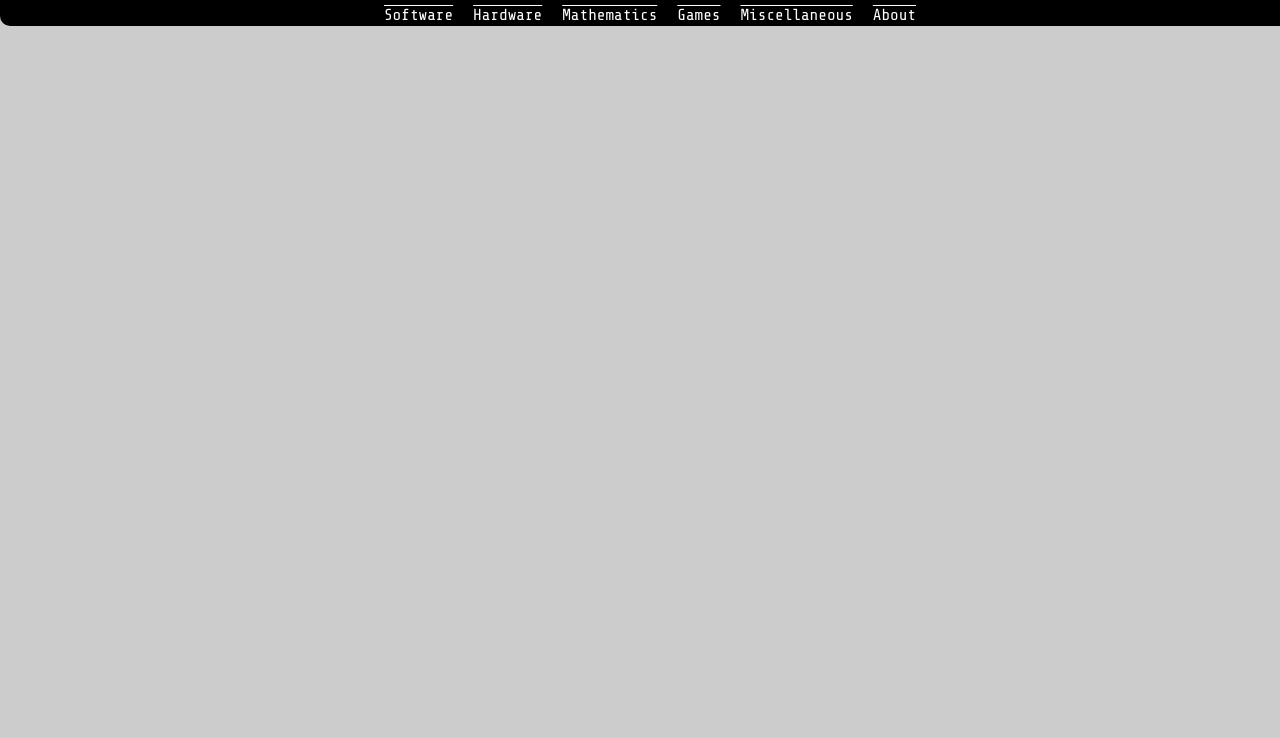
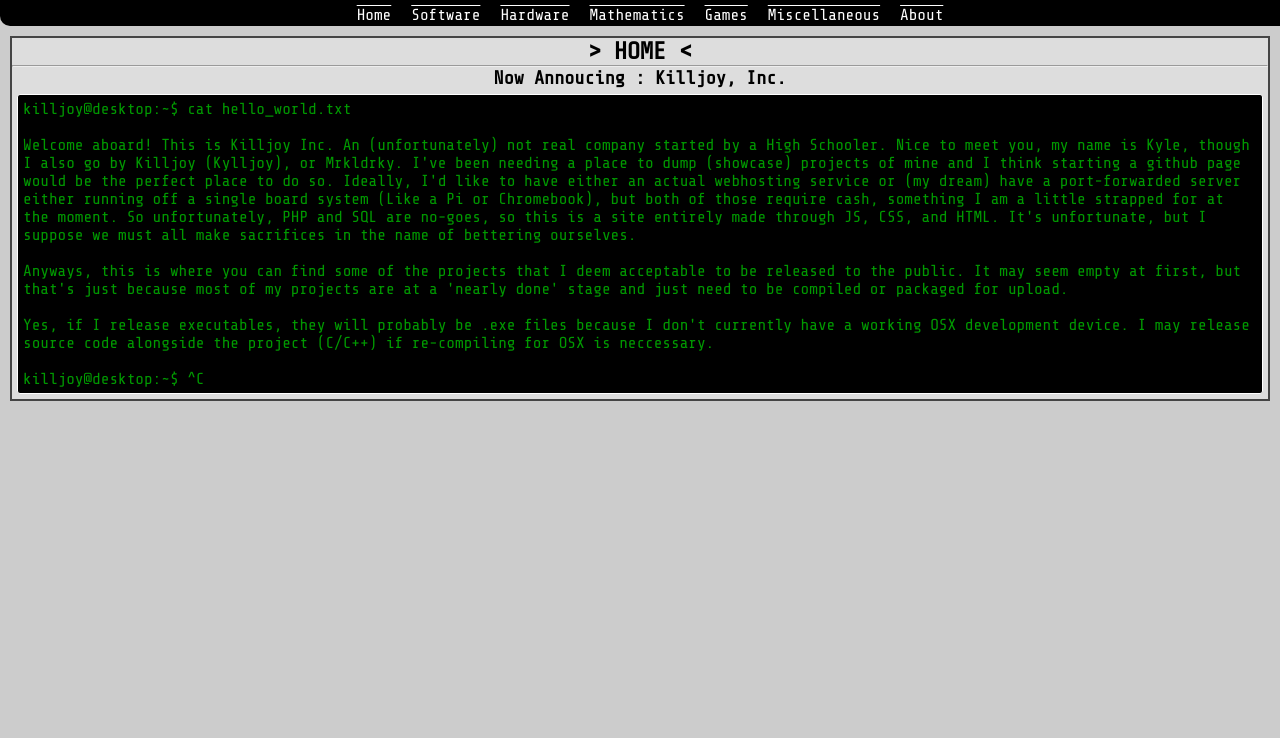
Before and after one commit to Kylljoy/kylljoy.github.io, a plain HTML site: page index.html in a window 1280 px wide. Shown: the part 62-800 px from the top of the page. Drawn offline with nearby package versions, Linux system fonts and the light colour scheme.

Commit message:
Finalized RetroStyle:

```diff
--- a/index.html
+++ b/index.html
@@ -1,20 +1,40 @@
 <!DOCTYPE html>
-<title>Kyle's Codedump</title>
+<title>Killjoy Inc. </title>
 <head>
 <link rel="stylesheet" href="style.css">
 <link href="https://fonts.googleapis.com/css?family=Share+Tech+Mono&display=swap" rel="stylesheet">
 </head>
-<body>
+<body onload="add_style()">
 <div id="headerbar">
 <h1 id="banner">KILLJOY, INC.</h1>
 <h3 id="tagline">Formerly a Subsidiary of <i>Prodigistics Industries</i></h3>
 </div>
 <div id="subheader">
 <center>
-<a>Software</a><a>Hardware</a><a>Mathematics</a><a>Games</a><a>Miscellaneous</a><a>About</a>
+<a href="index.html">Home</a><a>Software</a><a>Hardware</a><a>Mathematics</a><a>Games</a><a>Miscellaneous</a><a>About</a>
 </center>
 </div>
+<div id="content">
+<center><H2>> HOME <</h2></center>
+<hr>
+<center><h3>Now Annoucing : Killjoy, Inc.</h3></center>
+<div bxs="hello_world" class="textbox">Welcome aboard! This is Killjoy Inc. An (unfortunately) not real company started by a High Schooler. Nice to meet you, my name is Kyle, though I also go by Killjoy (Kylljoy), or Mrkldrky. I've been needing a place to dump (showcase) projects of mine and I think starting a github page would be the perfect place to do so. Ideally, I'd like to have either an actual webhosting service or (my dream) have a port-forwarded server either running off a single board system (Like a Pi or Chromebook), but both of those require cash, something I am a little strapped for at the moment. So unfortunately, PHP and SQL are no-goes, so this is a site entirely made through JS, CSS, and HTML. It's unfortunate, but I suppose we must all
+make sacrifices in the name of bettering ourselves. <br><br> Anyways, this is where you can find some of the projects that I deem acceptable to be released to the public. It may seem empty at first, but that's just because most of my projects are at a
+'nearly done' stage and just need to be compiled or packaged for upload.
+<br><br>
+Yes, if I release executables, they will probably be .exe files because I don't currently have a working OSX development device. I may release source code alongside the project (C/C++) if re-compiling for OSX is neccessary.</div>
+</div>
+
+</body>
+<script language="javascript">
+function add_style(){
+	var boxes= document.getElementsByClassName("textbox");
+	for(box=0;box<boxes.length;box++){
+		boxes[box].innerHTML="killjoy@desktop:~$ cat "+boxes[box].getAttribute("bxs")+".txt <br><br>"+boxes[box].innerHTML+"<br><br>killjoy@desktop:~$ ^C";
+	}
+
+}
 
 
-</body>
+</script>
 </html>
--- a/style.css
+++ b/style.css
@@ -1,6 +1,8 @@
-*{margin:0px;padding:0px;}
+*{margin:0px;padding:0px;font-family:"Share Tech Mono",monospace;}
 #headerbar{border-bottom:#333 solid 2px;width:100%;padding:10px;background-image:linear-gradient(#00aa00,#003300);}
-#headerbar h3, h1{margin-left:40px;color:#ffffff;font-family:"Share Tech Mono",monospace;display:inline-block;}
+#headerbar h3, h1{margin-left:40px;color:#ffffff;display:inline-block;}
 body{background:#ccc;}
 #subheader{padding:5px;width:100%;border-bottom-left-radius:10px;border-bottom-right-radius:10px;padding:10px;height:10px;background:#000000;color:#ffffff}
 #subheader a {color:#fff;margin-left:10px;margin-right:10px;text-decoration:overline;font-family:"Share Tech Mono",monospace;text-align:center;}
+#content {margin:10px;border:#444 2px solid;background:#ddd;}
+.textbox {margin:5px;background-color:#000;color:#009900;border:#ffffff 1px solid;border-radius:3px;padding:5px;}
```
